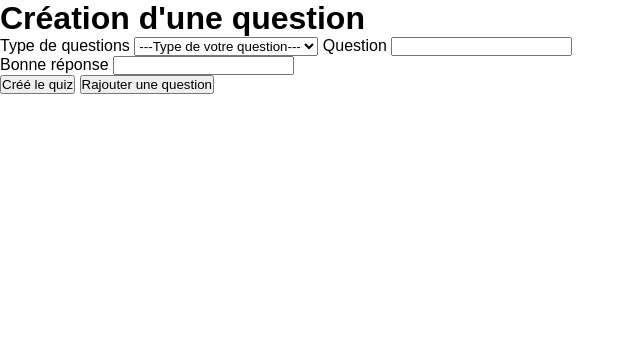
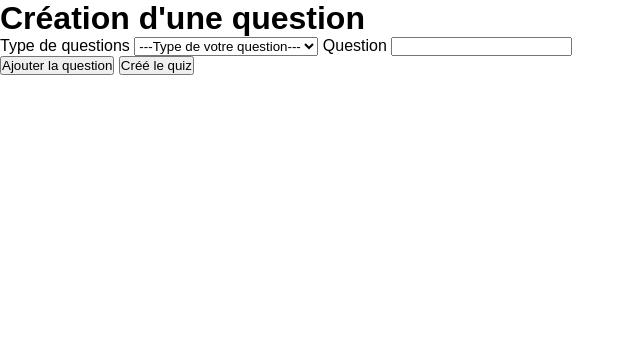
Before and after one commit to alexisnisol/PHP-TP-Note, a PHP site: template src/templates/admin/createQuestion.php in a window 1280 px wide. Shown: the part 113-453 px from the top of the page, without its empty margins (0-640 px from the left). Run offline with PHP 8.4, Linux system fonts and the light colour scheme; the template is opened without the code that fills it, so the values that code supplies are empty.

Commit message:
Fix page createQuestion

```diff
--- a/src/templates/admin/createQuestion.php
+++ b/src/templates/admin/createQuestion.php
@@ -34,13 +34,10 @@ if ($_SERVER['REQUEST_METHOD'] === 'POST') {
                 <div id="dynamic-fields">
                     <!-- Les champs dynamiques seront ajoutés ici -->
                 </div>
-            <label for="answer">Bonne réponse</label>
-            <input type="text" id="answer" name="answer" required>
-                <div id="boutons">
-                    <input type="submit" class="bouton-bas" formaction="" value="Créé le quiz">
-                    <input type="submit" class="bouton-bas" formaction="index.php?action=createQuestion&idQ=' . $idQ" value="Rajouter une question">
+                <div class="boutons">
+                    <input type="submit" class="button" value="Ajouter la question">
+                    <button href="index.php?action=quizAdmin" onclick="window.location.href='index.php?action=quizAdmin'">Créé le quiz</button>
                 </div>
-
             </form>
         </section>
     </div>
@@ -54,7 +51,7 @@ if ($_SERVER['REQUEST_METHOD'] === 'POST') {
         const fieldsByType = {<?php
             foreach (TypeEnum::getTypes() as $type) {
                 echo $type->name . ": `";
-                            include 'templates/admin/form/' . $type->name . '.php';
+                echo $type->value;
                 echo "`,";
             }
             ?>
```
Lines whose indentation alone changed are shown as unchanged.
